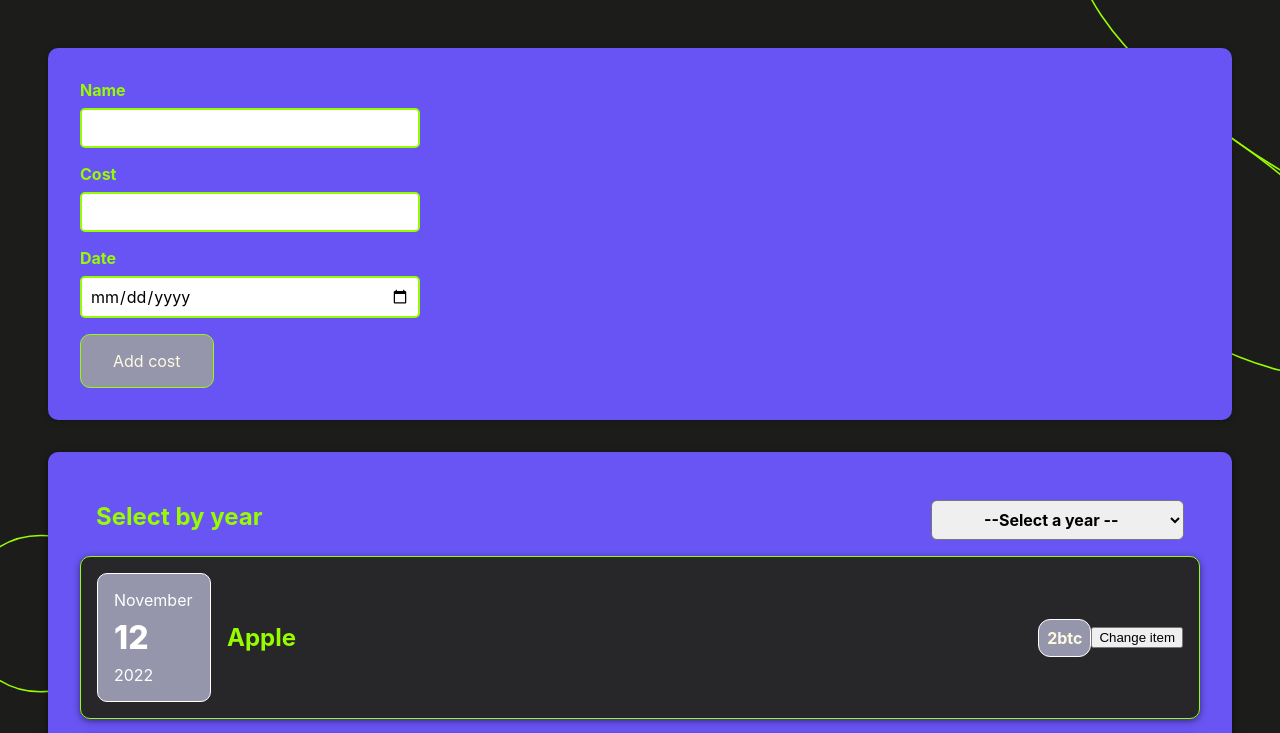
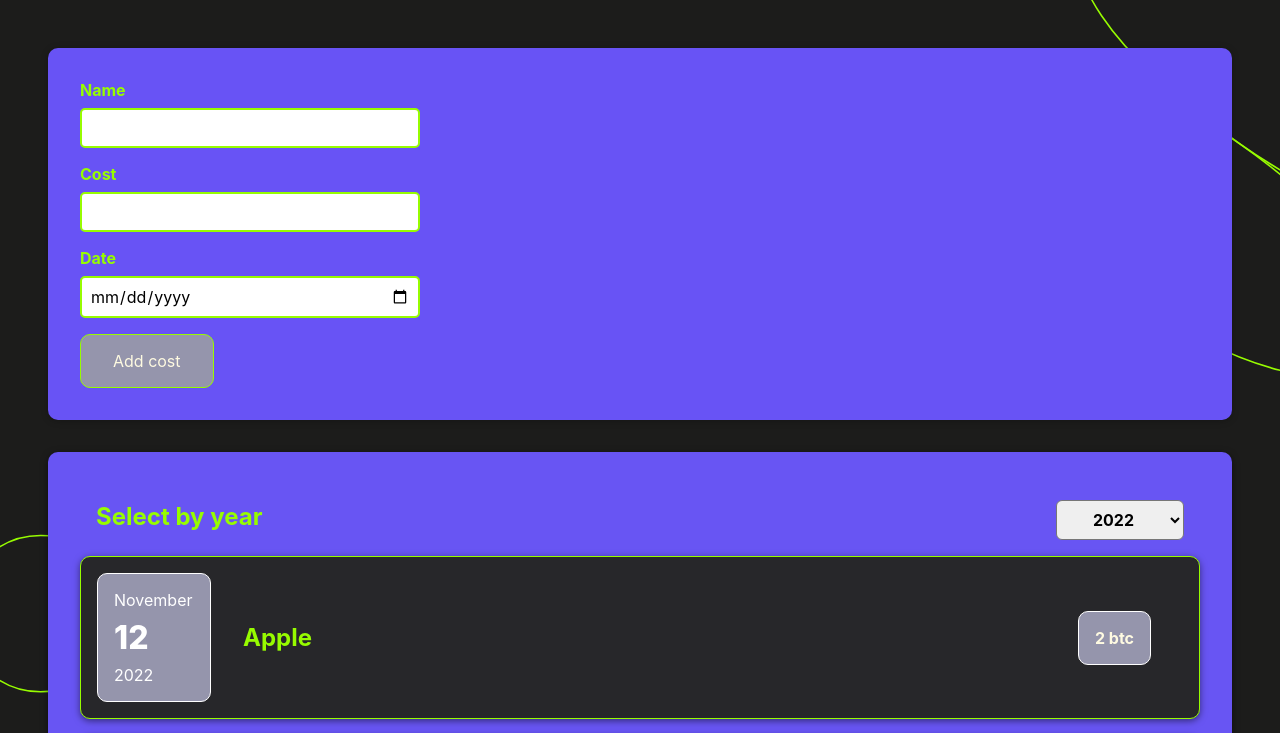
Before and after one commit to stereogamm/Annual-fiscal-report, a React (Create React App) app: page / in a window 1280 px wide. Shown: the top 733 px of the page. Built offline with nearby package versions, Linux system fonts and the light colour scheme.

Commit message:
add logic to the filter component

```diff
--- a/src/Components/Costs/CostItem.jsx
+++ b/src/Components/Costs/CostItem.jsx
@@ -5,19 +5,11 @@ import "./costItem.css";
 
 function CostItem(props) {
 
-const[item, setItem] = useState(props.item);
-
-
-const changeItemHandler = () => {
-  setItem('new item');
-}
-
   return (
     <Card className="cost-item">
       <CostDate dante={props.date} />
-      <h3 className="cost-item__name">{item}</h3>
-      <div className="cost-item__summ">{props.summa}btc</div>
-      <button onClick={changeItemHandler}>Change item</button>
+      <h3 className="cost-item__name">{props.item}</h3>
+      <div className="cost-item__summ">{props.summa} btc</div>
     </Card>
   );
 }
--- a/src/Components/Costs/Costs.jsx
+++ b/src/Components/Costs/Costs.jsx
@@ -1,14 +1,23 @@
+import { useState } from 'react';
 import CostItem from "./CostItem";
 import Card from "../UI/Card";
-import Filter from "../UI/Filter";
+import Filter from "./Filter";
 
 import "./costs.css";
 
 function Costs(props) {
+
+  const[selectedYear, setSelectedYear] = useState("2022");
+
+  function handleYearChange(year) {
+    setSelectedYear(year);
+  }
+
+  //controlled component <Filter />, component Costs is controller
   return (
     <>
     <Card className="costs__container">
-    <Filter />
+    <Filter year={selectedYear} onYearSelect={handleYearChange}/>
       <CostItem
         date={props.costsValue[0].date}
         item={props.costsValue[0].item}
--- a/src/Components/UI/CostsFilter.css
+++ b/src/Components/Costs/CostsFilter.css
@@ -20,7 +20,8 @@
 
 .costs-filter select {
   font: inherit;
-  padding: 0.5rem 3rem;
+  padding: 0.5rem 2rem;
   font-weight: bold;
   border-radius: 6px;
+  cursor: pointer;
 }
--- a/src/Components/UI/Filter.jsx
+++ b/src/Components/Costs/Filter.jsx
@@ -1,16 +1,22 @@
+import { useState } from 'react';
 import  "./CostsFilter.css";
 
 
-function Filter() {
+function Filter(props) {
+
+    function yearChangeHandler(event) {
+      props.onYearSelect(event.target.value)
+    }
+
   return (
     <div className="costs-filter">
       <div className="costs-filter__control">
         <label>Select by year</label>
-        <select>
-          <option>--Select a year --</option>
+        <select value={props.year} onChange={yearChangeHandler} >
           <option value="2025">2025</option>
           <option value="2024">2024</option>
           <option value="2023">2023</option>
+          <option value="2022">2022</option>
         </select>
       </div>
     </div>
--- a/src/Components/Costs/costItem.css
+++ b/src/Components/Costs/costItem.css
@@ -12,7 +12,7 @@
 .cost-item__name {
   font-size: 1.5rem;
   flex: 1;
-  margin: 0 1rem;
+  margin: 0 2rem;
   color: rgb(151, 252, 0);
 }
 
@@ -22,6 +22,7 @@
   color: #fefae1;
   background-color: rgb(149, 149, 172);
   border: 1px solid white;
-  padding: 0.5rem;
-  border-radius: 12px;
+  padding: 1rem;
+  border-radius: 10px;
+  margin: 0 2rem;
 }
```
